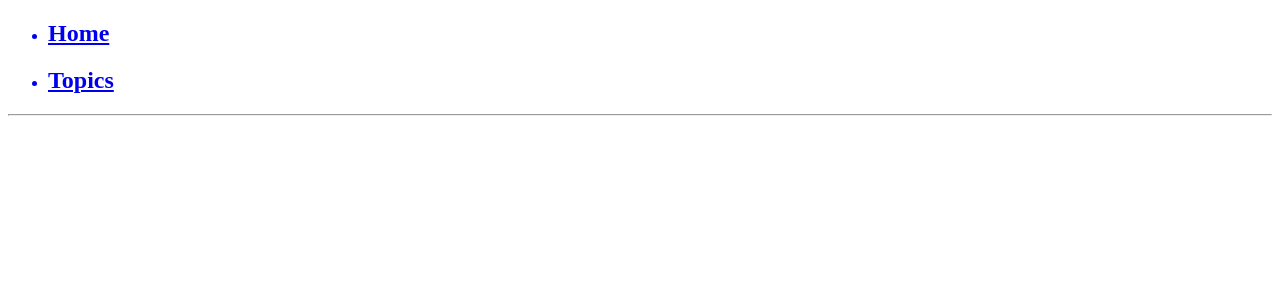
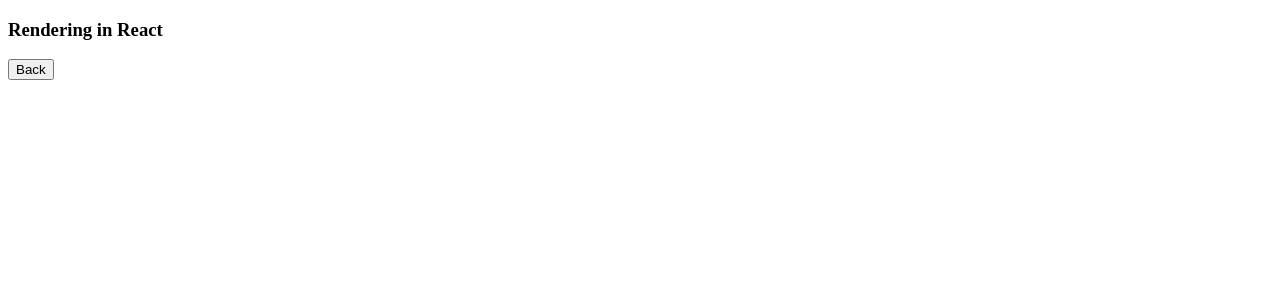
Before and after one commit to Jyotiyadav1110/React-Links---React-Router-What-is-Routing-Why-Installing-React-Router-Def---vcuqmbj27w4v, a React app: page /topics/rendering in a window 1280 px wide. Shown: the top 300 px of the page. Built offline with nearby package versions, Linux system fonts and the light colour scheme.

Commit message:
Update RenderingTopic.js

```diff
--- a/src/components/RenderingTopic.js
+++ b/src/components/RenderingTopic.js
@@ -1,25 +1,16 @@
+import React from 'react'
+import { useHistory } from 'react-router-dom'
 
-import React from "react";
-import { Link } from "react-router-dom";
+const RenderingTopic = () => {
+  const history = useHistory();
+  return (
+    <div id="rendering-div">
+      <h3>Rendering in React</h3>
+      <button id="rendering-back-button" onClick={()=>history.goBack()}>
+        Back
+      </button>
+    </div>
+  )
+}
 
-const Home = () => {
-  return (
-    <div id="home-div">
-      <ul>
-        <Link to='/'>
-          <li>
-            <h2 id="home-item">Home</h2>
-          </li>
-        </Link>
-        <Link to='/topics'>
-          <li>
-            <h2 id="topics-item">Topics</h2>
-          </li>
-        </Link>
-      </ul>
-      <hr />
-    </div>
-  );
-};
-
-export default Home;
+export default RenderingTopic
```
